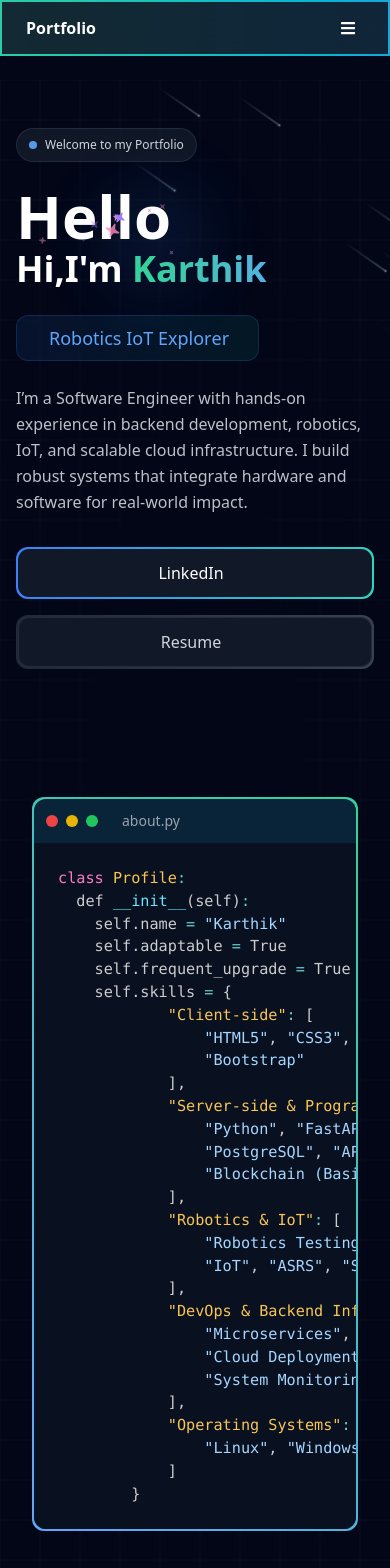
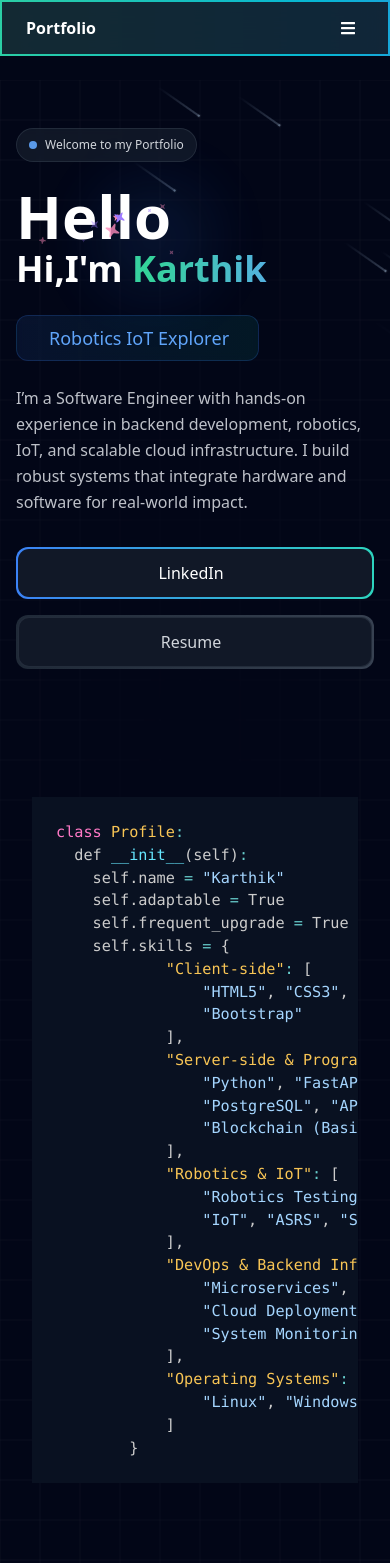
Before and after one commit to karthik0497/portfolio1, a React (Vite) app: page / in a window 390 px wide. Shown: the top 1568 px of the page. Built offline with nearby package versions, Linux system fonts and the light colour scheme.

Commit message:
Update Hero.jsx

```diff
--- a/src/pages/Hero/Hero.jsx
+++ b/src/pages/Hero/Hero.jsx
@@ -186,9 +186,9 @@ export default function Hero() {
               </div>
             </div>
 
-            {/* Right column - Code window */}
+           {/* Right column - Code window */}
          <div className="w-full lg:w-1/2 mt-20 animate__animated animate__fadeInDown animate__delay-0.1s px-4 lg:px-0 mb-8 lg:mb-0">
-            <div className="gradient-border">
+            <div className="gradient-border hidden lg:block">
               <div className="code-window bg-[#091121] overflow-x-auto text-sm rounded-lg">
                 <div className="window-header">
                   <div className="window-dot bg-red-500"></div>
@@ -204,10 +204,15 @@ export default function Hero() {
                 </pre>
               </div>
             </div>
+            {/* Mobile view - just the content */}
+            <div className="lg:hidden">
+              <pre className="language-javascript p-4 overflow-x-auto">
+                <code className="language-javascript">{code}</code>
+              </pre>
+            </div>
           </div>
           </div>
         </section>
-
         {/* Scroll indicator */}
         <div className="absolute bottom-8 left-1/2 transform -translate-x-1/2 animate-bounce flex flex-col items-center gap-2">
           <span className="text-gray-400 text-sm flex items-center gap-2">
```
